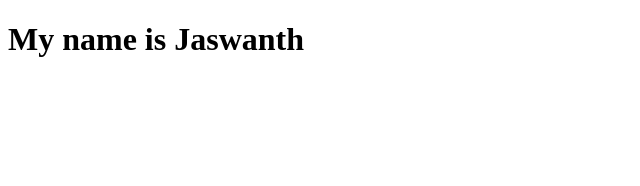
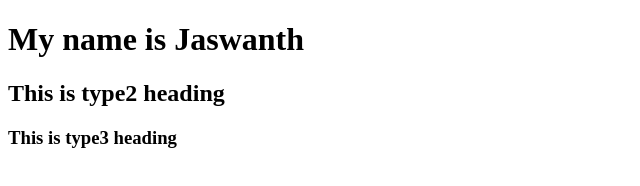
Before and after one commit to Jaswanth2222/first_repo, a plain HTML site: page index.html in a window 1280 px wide. Shown: the whole page, without its empty margins (0-640 px from the left). Drawn offline with Linux system fonts and the light colour scheme.

Commit message:
added 2 more heading types

```diff
--- a/index.html
+++ b/index.html
@@ -8,5 +8,7 @@
 </head>
 <body>
     <h1>My name is Jaswanth</h1>
+    <h2>This is type2 heading</h2>
+    <h3>This is type3 heading</h3>
 </body>
 </html>
```
